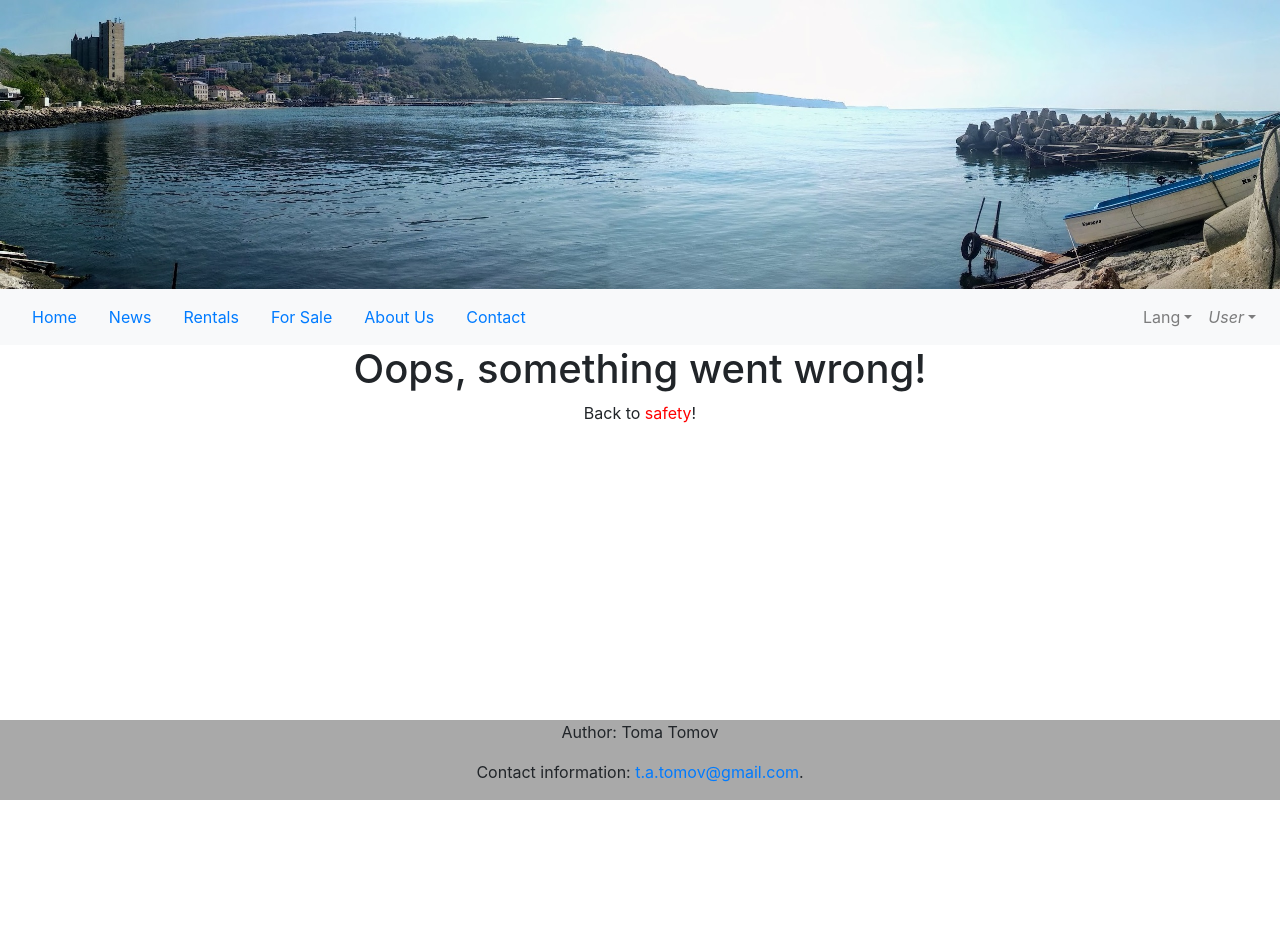
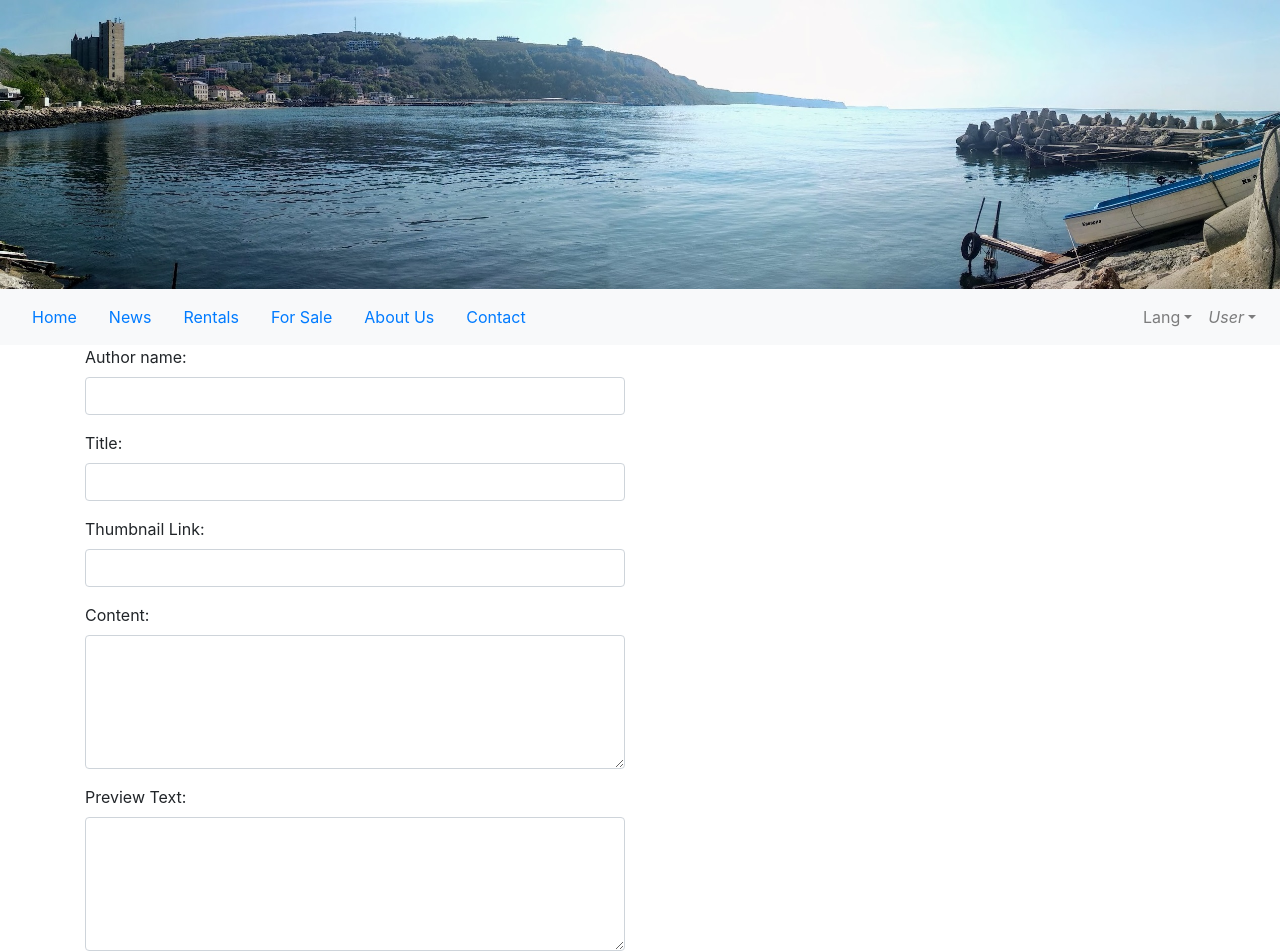
Before and after one commit to thmsn123/real-estate-project, a Vue app: page /admin/newpost in a window 1280 px wide. Shown: the top 952 px of the page. Before the commit the page ends 800 px from the top, so only its background shows below. Built offline with nearby package versions, Linux system fonts and the light colour scheme.

Commit message:
Add authentication and axios post to vuex

```diff
--- a/src/App.vue
+++ b/src/App.vue
@@ -2,7 +2,7 @@
   <div id="app">
     <nav-bar></nav-bar>
     <router-view />
-    <nav-footer></nav-footer>
+    <!-- <nav-footer></nav-footer> -->
   </div>
 </template>
 
--- /dev/null
+++ b/src/components/SinglePost.vue
@@ -0,0 +1,84 @@
+<template>
+  <div class="container">
+    <form @submit.prevent="onSave">
+      <div class="row">
+        <div class="col-xs-12 col-sm-8 col-sm-offset-2 col-md-6 col-md-offset-3">
+          <div class="form-group">
+            <label for="user-name">Author name:</label>
+            <input type="text" v-model.trim="post.username" value="user-name" class="form-control" />
+          </div>
+          <div class="form-group">
+            <label for="title">Title:</label>
+            <input type="text" v-model.trim="post.title" value="title" class="form-control" />
+          </div>
+          <div class="form-group">
+            <label for="thumbnail">Thumbnail Link:</label>
+            <input type="text" v-model.trim="post.thumbnail" value="thumbnail" class="form-control" />
+          </div>
+        </div>
+      </div>
+      <div class="row">
+        <div class="col-xs-12 col-sm-8 col-sm-offset-2 col-md-6 col-md-offset-3 form-group">
+          <label for="content">Content:</label>
+          <br />
+          <textarea v-model="post.content" id="content" rows="5" class="form-control"></textarea>
+        </div>
+      </div>
+      <div class="row">
+        <div class="col-xs-12 col-sm-8 col-sm-offset-2 col-md-6 col-md-offset-3 form-group">
+          <label for="preview">Preview Text:</label>
+          <br />
+          <textarea v-model="post.preview" id="preview" rows="5" class="form-control"></textarea>
+        </div>
+      </div>
+      <div class="row">
+        <div class="col-xs-12 col-sm-8 col-sm-offset-2 col-md-6 col-md-offset-3">
+          <button :disabled="$v.$invalid" class="btn btn-primary">Save</button>
+        </div>
+      </div>
+    </form>
+  </div>
+</template>
+
+<script>
+import { required, email } from "vuelidate/lib/validators";
+
+export default {
+  name: "app",
+  data() {
+    return {
+      authToken: "",
+      disabled: false,
+      post: {
+        username: "",
+        title: "",
+        thumbnail: "",
+        content: "",
+        preview: ""
+      }
+    };
+  },
+  methods: {
+    onSave() {
+      this.$emit('submit', this.post);
+    }
+  },
+  validations: {
+    // email: {
+    //   required,
+    //   email,
+    //   notAbv: value =>
+    //     !value
+    //       .split("@")
+    //       .pop()
+    //       .startsWith("abv")
+    // },
+    // username: {
+    //   required
+    // }
+  }
+};
+</script>
+
+<style>
+</style>
--- a/src/router.js
+++ b/src/router.js
@@ -9,6 +9,7 @@ import AboutUs from "./views/AboutUs.vue";
 import Contact from "./views/Contact.vue";
 import Auth from "./views/Admin/Auth.vue"
 import Admin from "./views/Admin/AdminPanel.vue"
+import NewPost from "./views/Admin/NewPost.vue"
 import ErrorComponent from "./views/Error.vue"
 
 
@@ -64,6 +65,11 @@ export default new Router({
       component: Admin
     },
     {
+      path: "/admin/newpost",
+      name: "newpost",
+      component: NewPost
+    },
+    {
       path: '*',
       component: ErrorComponent
     }
--- a/src/store.js
+++ b/src/store.js
@@ -1,10 +1,54 @@
 import Vue from "vue";
 import Vuex from "vuex";
+import axios from "axios";
 
 Vue.use(Vuex);
 
 export default new Vuex.Store({
-  state: {},
-  mutations: {},
-  actions: {}
+  state: {
+    authToken: null,
+    loadedSales: [],
+    loadedRentals: [],
+    loadedNews: []
+  },
+  getters: {
+    loadedSales(state) {
+      return state.loadedSales
+    },
+    loadedRentals(state) {
+      return state.loadedRentals
+    },
+    loadedNews(state) {
+      return state.loadedNews
+    }
+  },
+  mutations: {
+    setToken(state, token) {
+      state.token = token;
+    }
+  },
+  actions: {
+    authenticateUser(context, authData) {
+      let authUrl = "https://www.googleapis.com/identitytoolkit/v3/relyingparty/verifyPassword?key=AIzaSyDHidM-Bk0JA3eWcQ2M8iyXK4wqUWGHwmA";
+
+      return axios.post(authUrl, {
+        email: authData.email,
+        password: authData.password,
+        returnSecureToken: true
+      }).then(result => {
+        context.commit('setToken', result.data.idToken);
+      })
+        .catch(e => {
+          console.log(e);
+        });
+    },
+    addPost(context, post) {
+      return axios
+        .post("https://real-estate-project-e32ed.firebaseio.com//sales.json?auth=" + context.state.token, post)
+        .then(result => {
+          console.log(result);
+        })
+        .catch(e => console.log(e));
+    }
+  }
 });
--- a/src/views/Admin/AdminPanel.vue
+++ b/src/views/Admin/AdminPanel.vue
@@ -1,9 +1,15 @@
 <template>
     <div class="text-center">
         <div>
-            <button>Create New Advertisement</button>
-            <button>Log Out</button>
+            <button class="btn btn-primary" @click="$router.push('/admin/newpost')">Create New Advertisement</button>
+            <button class="btn btn-primary">Log Out</button>
         </div>
         <h1>Advertisements List</h1>
     </div>
 </template>
+
+<style scoped>
+    button {
+        margin: 10px;
+    }
+</style>
--- a/src/views/Admin/Auth.vue
+++ b/src/views/Admin/Auth.vue
@@ -3,8 +3,8 @@
     <div class="auth-container">
       <form @submit.prevent="onSubmit">
         <div class="input-control">
-          <label for="username">User</label>
-          <input type="text" v-model="username" value="username" id="username" />
+          <label for="email">Email</label>
+          <input type="text" v-model="email" value="email" id="email" />
           <label for="password">Password</label>
           <input type="password" v-model="password" value="password" id />
         </div>
@@ -15,7 +15,7 @@
 </template>
 
 <script>
-import { required, minLength, alphaNum } from "vuelidate/lib/validators";
+import { required, minLength, alphaNum, email } from "vuelidate/lib/validators";
 
 export default {
   name: "AdminAuthPage",
@@ -23,42 +23,24 @@ export default {
   data() {
     return {
       isLogin: true,
-      username: "",
+      email: "",
       password: "",
       authToke: ""
     };
   },
   methods: {
     onSubmit() {
-      let appKey = "kid_SJ2Ll6dzB";
-      let appSecret = "e63e973905c147f3aec8540a92154af6";
-      let authString = btoa(`${this.username}:${this.password}`);
-      let options = {
-        method: "POST",
-        headers: {
-          Authorization: `Basic ${authString}`,
-          "Content-Type": "application/json"
-        },
-        body: JSON.stringify({
-          username: this.username,
-          password: this.password
-        })
-      };
-
-      fetch(`https://baas.kinvey.com/user/${appKey}/login`, options)
-        .then(res => res.json())
-        .then(data => {
-          this.authToken = data._kmd.authtoken;
-          console.log("User authenticated!");
-        })
-        .then(() => {
-        this.$router.push('/admin');
-      });
+      this.$store.dispatch('authenticateUser', {
+        email: this.email,
+        password: this.password
+      })
+      .then(()=> this.$router.push('/admin'))
     }
   },
   validations: {
-    username: {
-      required
+    email: {
+      required,
+      email
     },
     password: {
       required,
--- /dev/null
+++ b/src/views/Admin/NewPost.vue
@@ -0,0 +1,24 @@
+<template>
+  <div>
+    <single-post @submit="onSubmitted"></single-post>
+  </div>
+</template>
+
+<script>
+import SinglePost from "../../components/SinglePost";
+export default {
+  components: {
+    SinglePost
+  },
+  methods: {
+    onSubmitted(postData) {
+        this.$store.dispatch("addPost", postData).then(() => {
+        this.$router.push("/admin");
+      });
+    }
+  }
+};
+</script>
+
+<style>
+</style>
```
